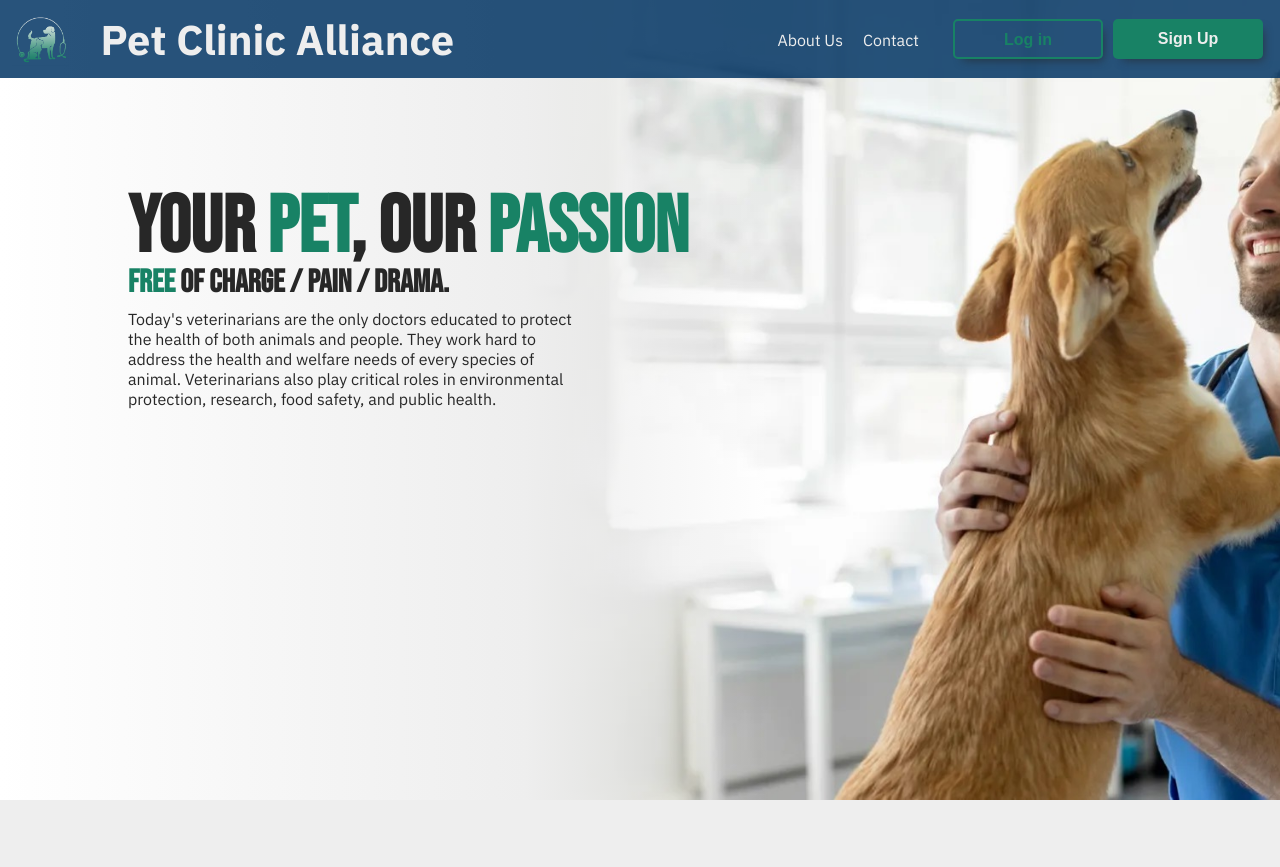
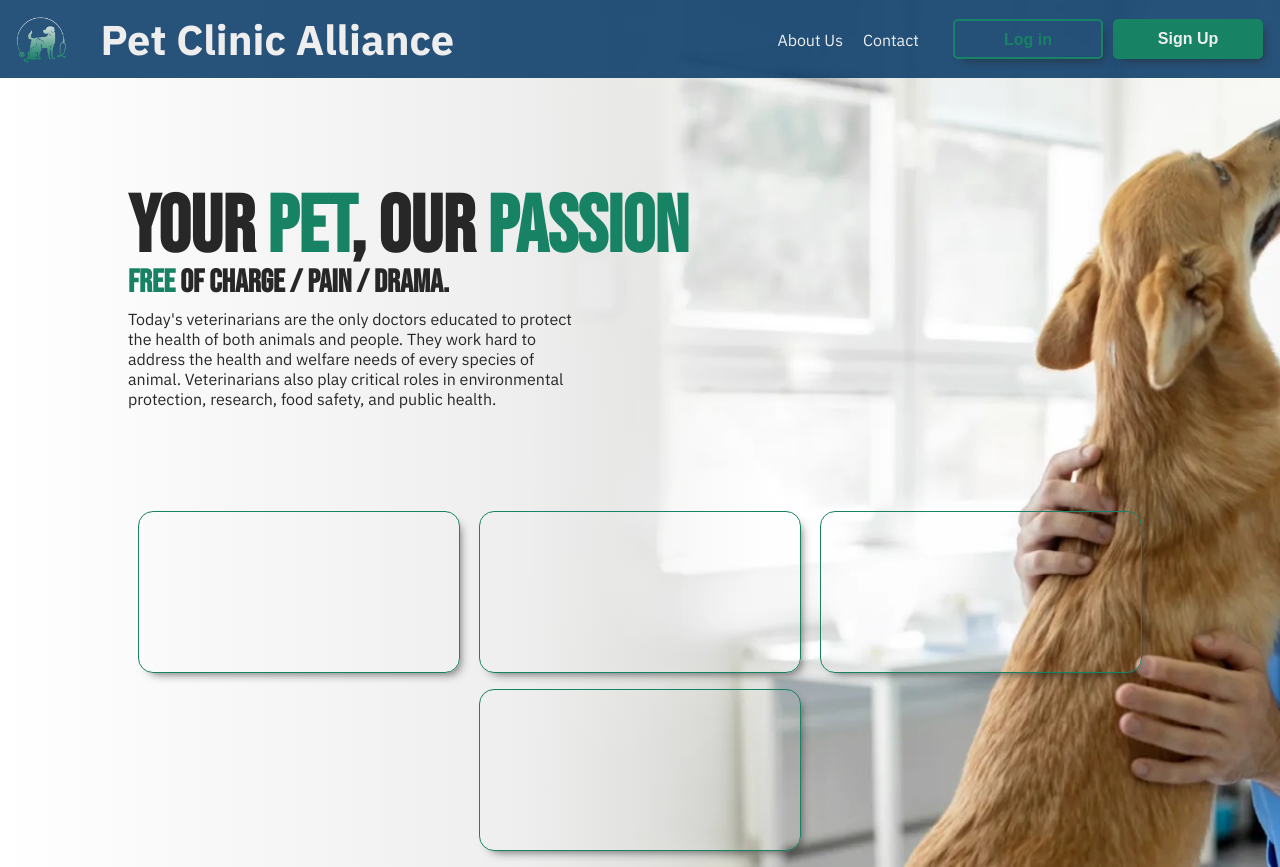
Before and after one commit to gfa-cc-after/StudyGroup_1_PET_Clinic_Frontend-main, a React (Vite) app: page / in a window 1280 px wide. Before the commit the page ends 800 px from the top, so only its background shows below. Built offline with nearby package versions, Linux system fonts and the light colour scheme.

Commit message:
added divs

```diff
--- a/src/components/LandingPage.jsx
+++ b/src/components/LandingPage.jsx
@@ -27,6 +27,12 @@ function LandingPage() {
                 <h3><span>Free</span> of charge / pain / drama. </h3>
                 <p>Today's veterinarians are the only doctors educated to protect the health of both animals and people. They work hard to address the health and welfare needs of every species of animal. Veterinarians also play critical roles in environmental protection, research, food safety, and public health.</p>
             </section>
+            <section className="services">
+                <div className="sercive-container"> </div>
+                <div className="sercive-container"> </div>
+                <div className="sercive-container"> </div>
+                <div className="sercive-container"> </div>
+            </section>
         </body>
     )
 }
--- a/src/styles/LandingPage.css
+++ b/src/styles/LandingPage.css
@@ -173,3 +173,18 @@ section p{
 span{
     color: #188265;
 }
+
+.services{
+    display: flex;
+    flex-direction: row;
+    flex-wrap: wrap;
+    justify-content: space-around;
+}
+.sercive-container{
+    width: 20rem;
+    height: 10rem;
+    border: #188265 1px solid;
+    border-radius: 15px;
+    box-shadow: 5px 6px 10px -5px rgba(39,39,39,0.68);
+    margin-bottom:1rem;
+}
```
